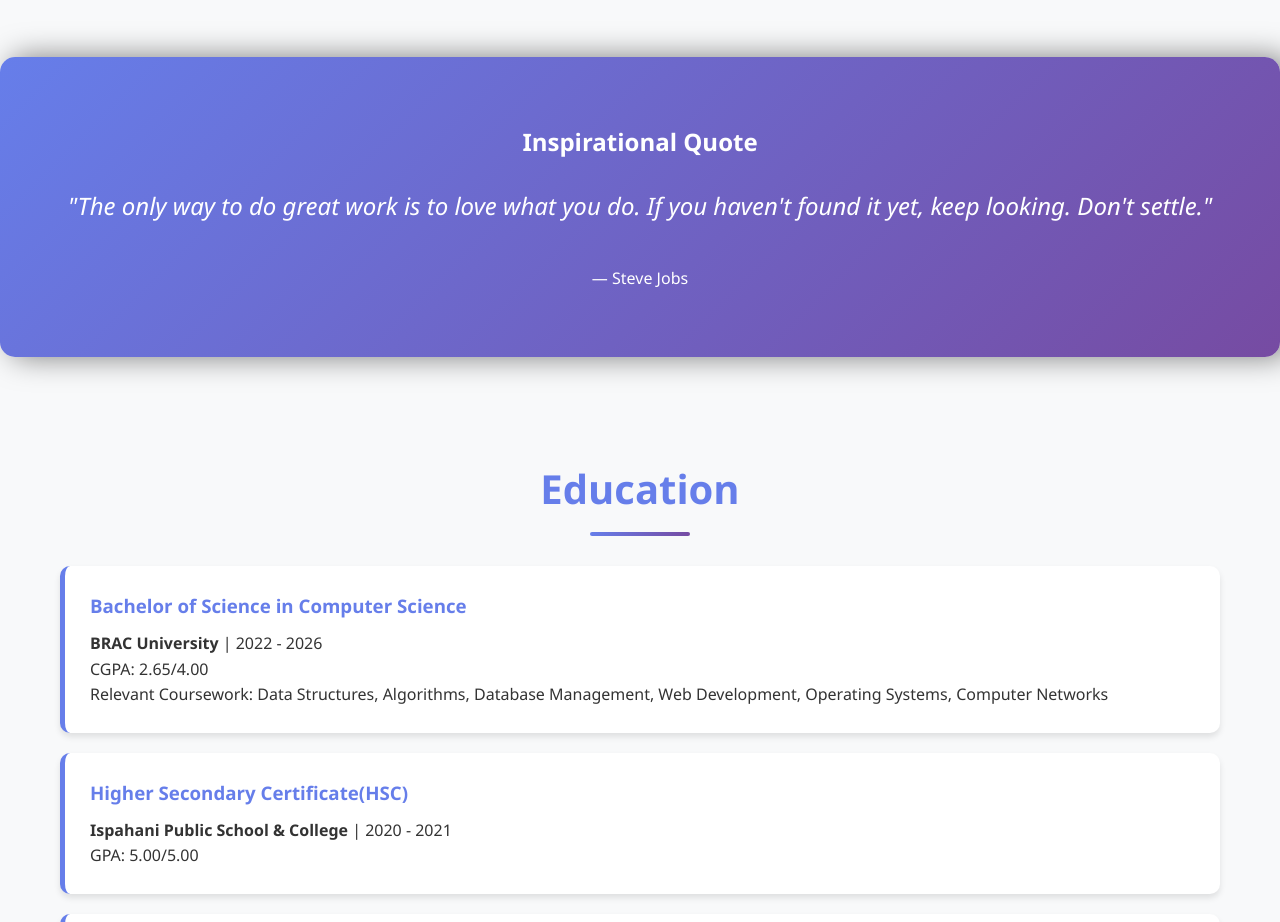
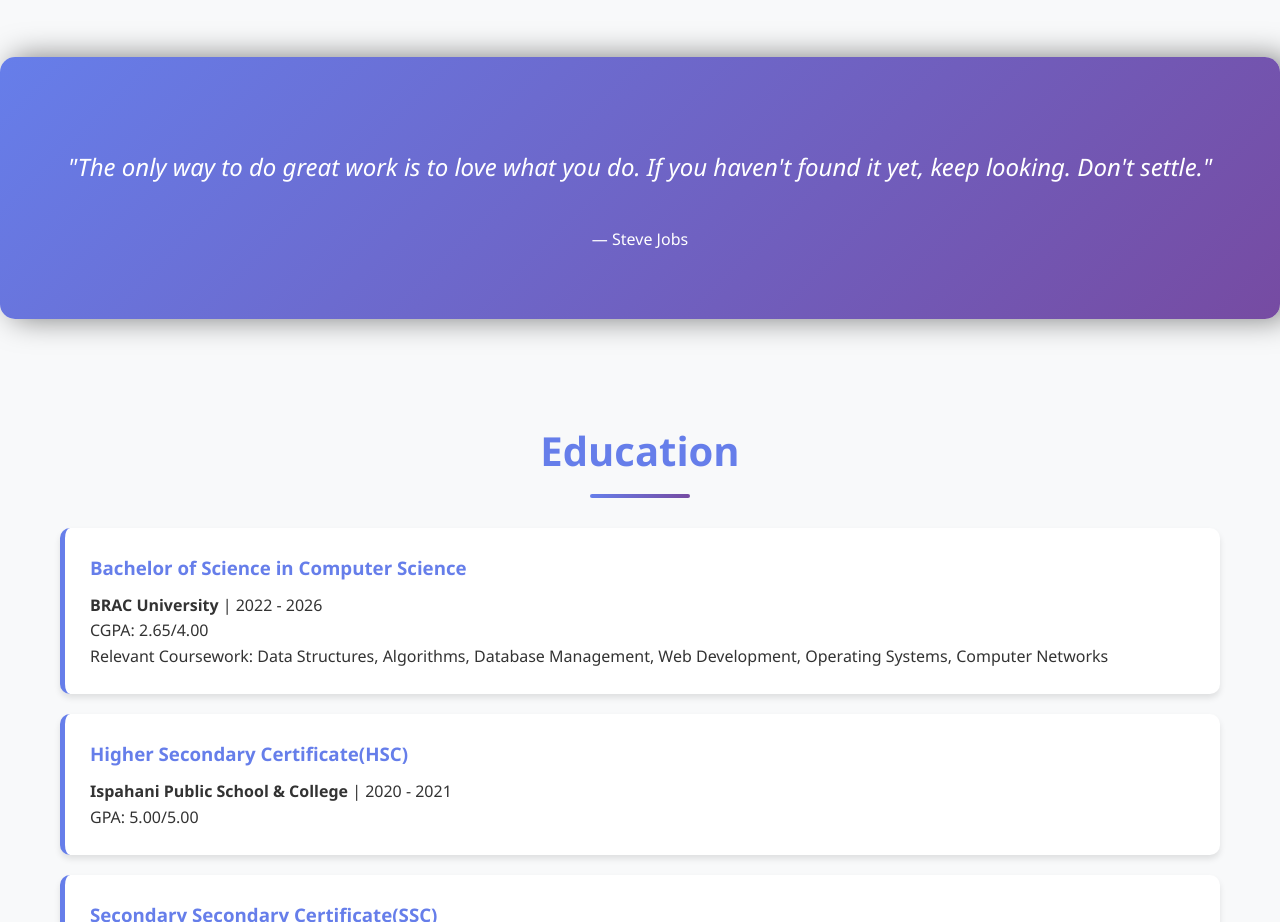
Before and after one commit to MHTaseen/My-Projects, a plain HTML site: page index.html in a window 1280 px wide. Shown: the part 1320-2242 px from the top of the page. Drawn offline with Linux system fonts and the light colour scheme.

Commit message:
Update styles.css

```diff
--- a/styles.css
+++ b/styles.css
@@ -426,4 +426,15 @@ body {
     .section-title {
         font-size: 2em;
     }
+
 }
+.visually-hidden {
+    position: absolute;
+    width: 1px;
+    height: 1px;
+    padding: 0;
+    margin: -1px;
+    overflow: hidden;
+    clip: rect(0, 0, 0, 0);
+    border: 0;
+}
```
